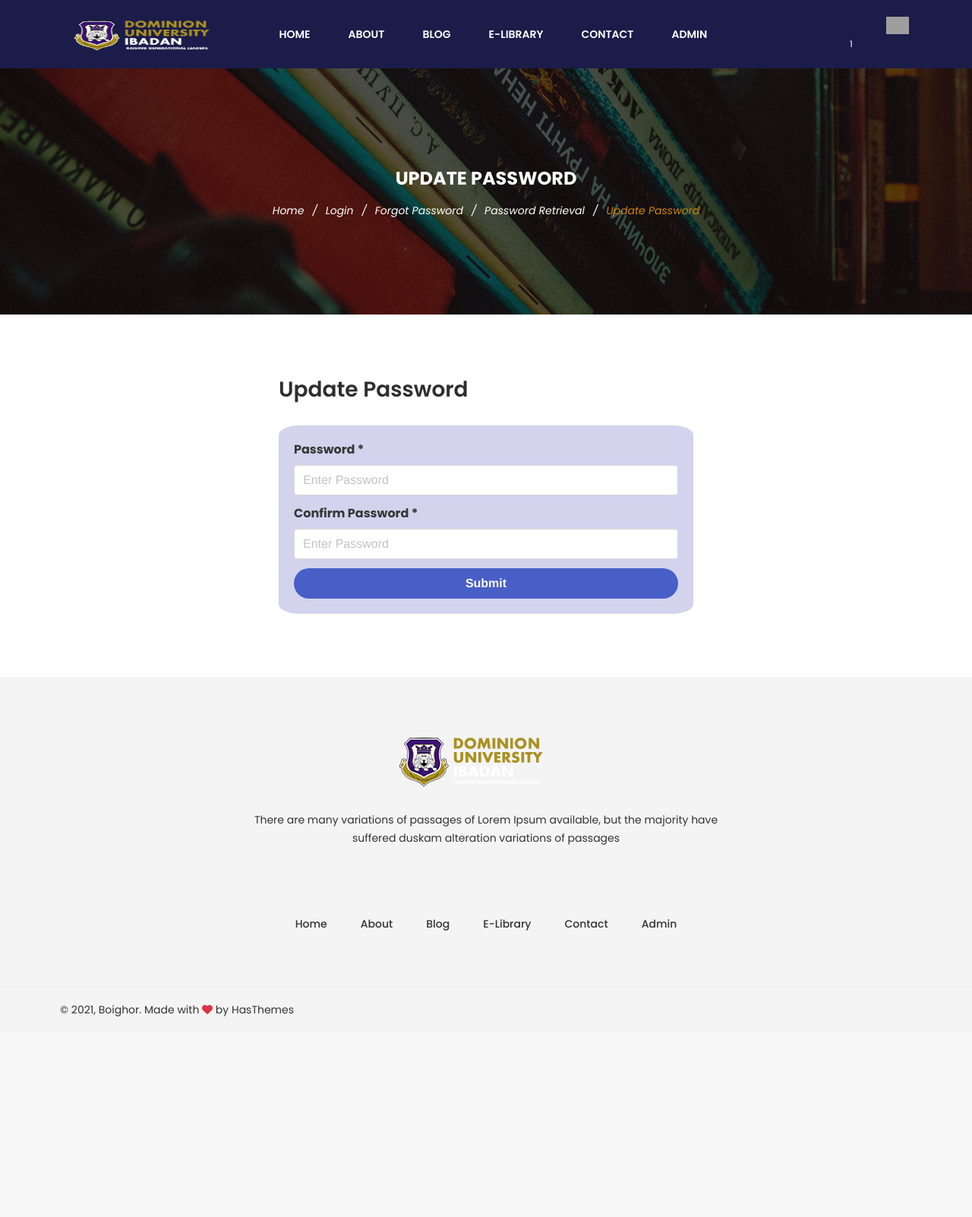
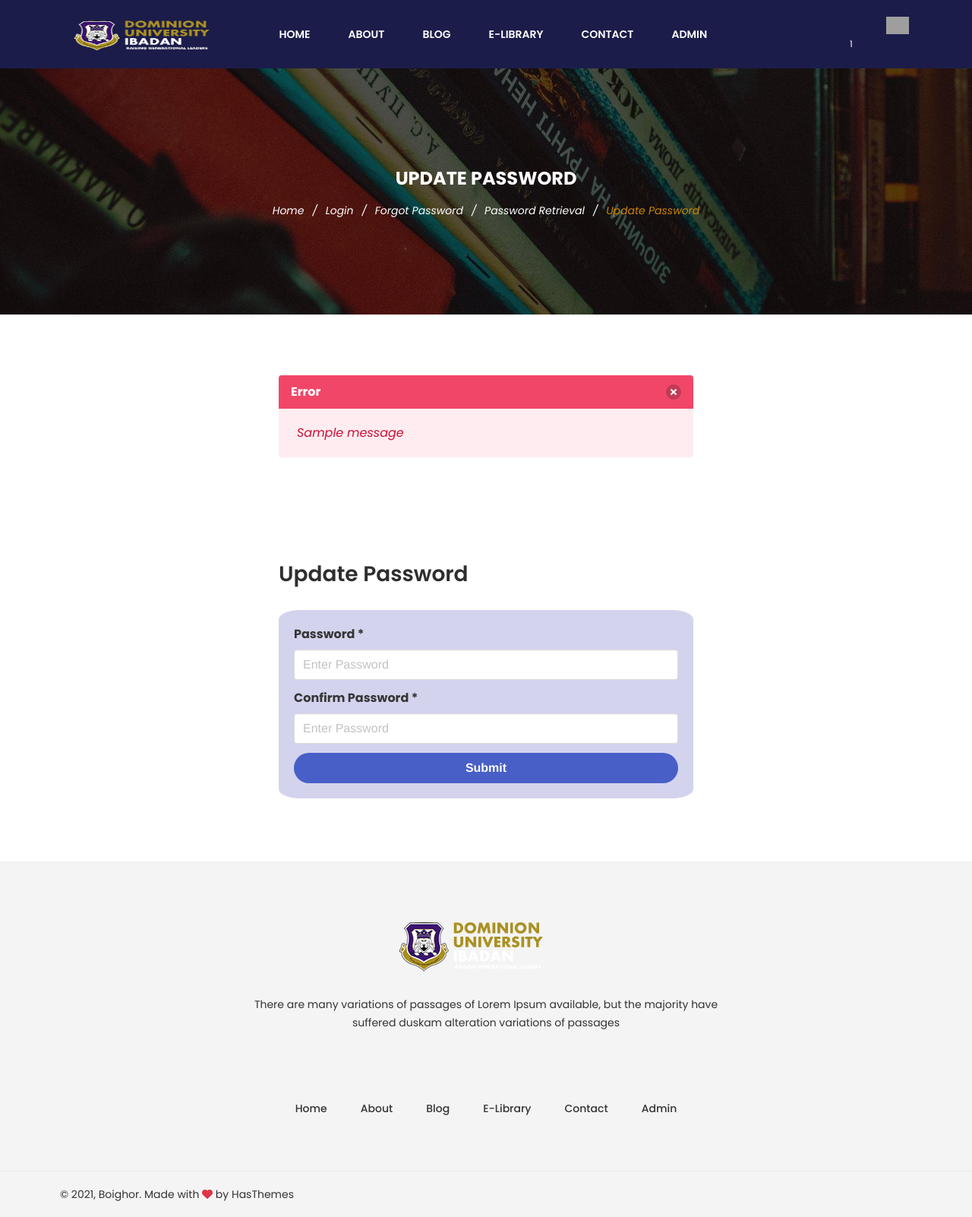
Before and after one commit to Lucasdeekay/LibRead, a Django app: template Library/templates/library/update_password.html in a window 1280 px wide. Shown: the whole page at 76% size. Before the commit the page ends 1338 px from the top, so only its background shows below. Run offline with Django 3.2, Linux system fonts and the light colour scheme; the template is opened without the code that fills it: most values are stand-ins (such as "Sample title", 1, 10 or a date in 2020); one stand-in notice (Sample message) is shown; some libraries are stand-ins or nearby versions; some web fonts are replaced; grey boxes are pictures that could not be loaded.

Commit message:
Edited update_password.html

```diff
--- a/Library/templates/library/update_password.html
+++ b/Library/templates/library/update_password.html
@@ -38,6 +38,39 @@
         </div>
     </div>
     <!-- End breadcrumb area -->
+    <!-- Start Message area -->
+    <section class="my_account_area pt--80 pb--55 bg--white">
+        <div class="container">
+            <div class="row d-flex justify-content-center">
+                <div class="col-sm-6">
+                    {% for message in messages %}
+                    {% if message.success %}
+                    <article class="message is-success">
+                        <div class="message-header">
+                            <p>Success</p>
+                            <button class="delete" aria-label="delete"></button>
+                        </div>
+                        <div class="message-body">
+                            <em>{{ message }}</em>
+                        </div>
+                    </article>
+                    {% else %}
+                    <article class="message is-danger">
+                        <div class="message-header">
+                            <p>Error</p>
+                            <button class="delete" aria-label="delete"></button>
+                        </div>
+                        <div class="message-body">
+                            <em>{{ message }}</em>
+                        </div>
+                    </article>
+                    {% endif %}
+                    {% endfor %}
+                </div>
+            </div>
+        </div>
+    </section>
+    <!-- End Message area -->
     <!-- Start My Login Area -->
     <section class="my_account_area pt--80 pb--55 bg--white">
         <div class="container">
```
